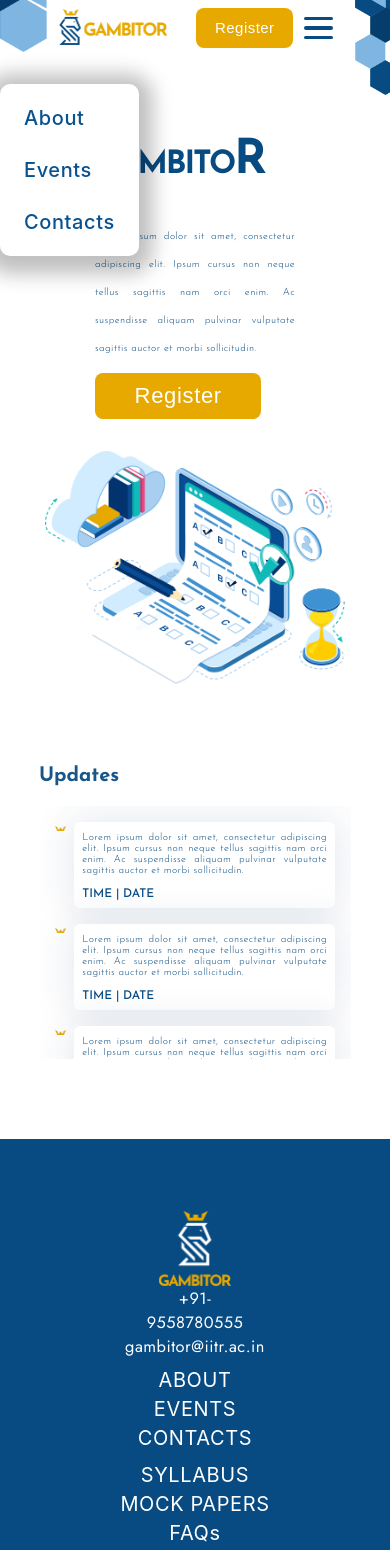
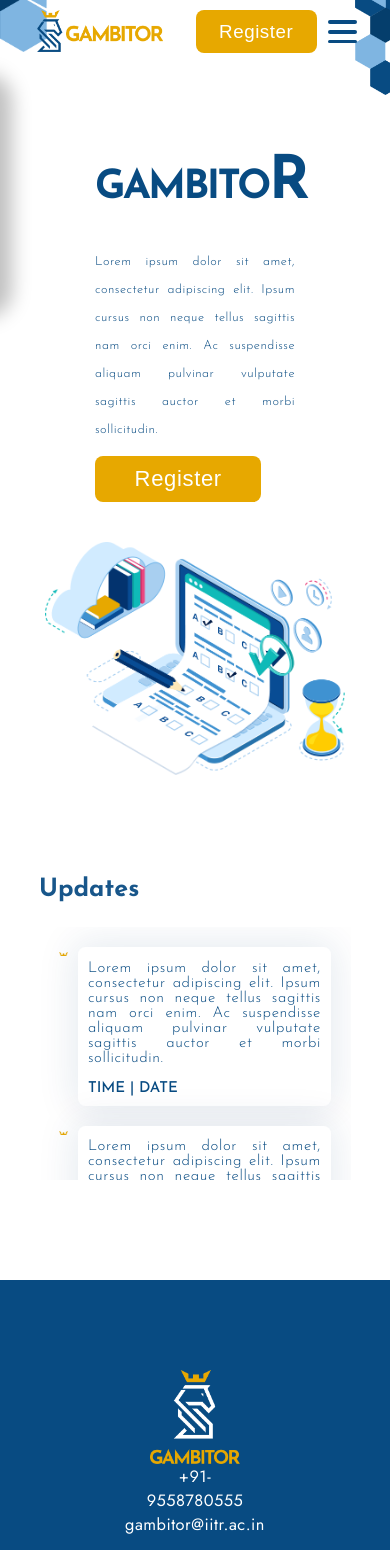
Before and after one commit to Outreach-IITR/GambitoR, a React (Create React App) app in the folder Frontend/: page / in a window 390 px wide. Shown: the top 1550 px of the page. Built offline with nearby package versions, Linux system fonts and the light colour scheme.

Commit message:
Updates fixed

```diff
--- a/Frontend/src/App.css
+++ b/Frontend/src/App.css
@@ -10,12 +10,12 @@
 
 @media (max-width: 756px) {
   body {
-    font-size: 10px;
+    font-size: 12px;
   }
 }
 
 @media (max-width: 456px) {
   body {
-    font-size: 8px;
+    font-size: 10px;
   }
 }
--- a/Frontend/src/Components/About/Syllabus.module.css
+++ b/Frontend/src/Components/About/Syllabus.module.css
@@ -36,7 +36,7 @@
   font-family: "Jost";
   font-style: normal;
   font-weight: 600;
-  font-size: 1em;
+  font-size: 1.25em;
   line-height: 1.25em;
   letter-spacing: 0.04em;
   color: #084b82;
@@ -55,7 +55,7 @@
   font-family: "Jost";
   font-style: normal;
   font-weight: 600;
-  font-size: 1em;
+  font-size: 1.25em;
   line-height: 17px;
   letter-spacing: 0.04em;
   color: #084b82;
--- a/Frontend/src/HelperComponents/ContactCard/contactCard.module.css
+++ b/Frontend/src/HelperComponents/ContactCard/contactCard.module.css
@@ -6,7 +6,7 @@
   max-width: 285px;
   box-shadow: 0px 0px 13px 2px rgba(5, 62, 108, 0.1);
   background: #ffffff;
-  border-radius: 24px;
+  border-radius: 1.25em;
   padding: 1em;
 }
 .cardImage {
@@ -57,3 +57,13 @@
 .contactIcons > img {
   width: 2em;
 }
+
+@media (max-width: 756px) {
+  .contactName {
+    font-size: 1.25em;
+    line-height: 1.5em;
+  }
+  .contactIcons > img {
+    width: 1.5em;
+  }
+}
--- a/Frontend/src/HelperComponents/NavBar/MobileNavBar.jsx
+++ b/Frontend/src/HelperComponents/NavBar/MobileNavBar.jsx
@@ -5,7 +5,7 @@
 import { useState } from "react";
 
 const MobileNavbar = () => {
-  const [isOpen, setisOpen] = useState(false);
+  const [isOpen, setisOpen] = useState(1);
   const onClickHandler = () => {
     setisOpen((prevState) => !prevState);
   };
--- a/Frontend/src/HelperComponents/NavBar/NavBar.module.css
+++ b/Frontend/src/HelperComponents/NavBar/NavBar.module.css
@@ -80,7 +80,7 @@
 @media (max-width: 1000px) {
   .navLogo {
     position: relative;
-    width: 20%;
+    width: 10%;
     max-width: 14em;
   }
   .navList {
@@ -89,9 +89,29 @@
 }
 
 @media (max-width: 756px) {
+  .mainNav {
+    position: relative;
+    display: flex;
+    padding: 0 3.25em;
+    padding-top: 1em;
+    width: 100%;
+    height: max-content;
+    flex-direction: row;
+    justify-content: space-between;
+    align-items: center;
+    margin-bottom: 2em;
+  }
+  .navLogo {
+    width: 10%;
+  }
+
+  .navList {
+    width: 80%;
+  }
+
   .mobileNav.isActive {
     top: 10%;
-    left: -40%;
+    left: -45%;
   }
 
   .mobileNav {
--- a/Frontend/src/HelperComponents/Updates/Updates.module.css
+++ b/Frontend/src/HelperComponents/Updates/Updates.module.css
@@ -91,4 +91,14 @@
   .content {
     max-height: 30vh;
   }
+  .description > .body {
+    font-family: "Josefin Sans";
+    font-style: normal;
+    font-weight: 300;
+    font-size: 1.5em;
+    text-align: justify;
+    letter-spacing: 0.04em;
+    color: #084b82;
+    padding: 0.25em 0;
+  }
 }
```
